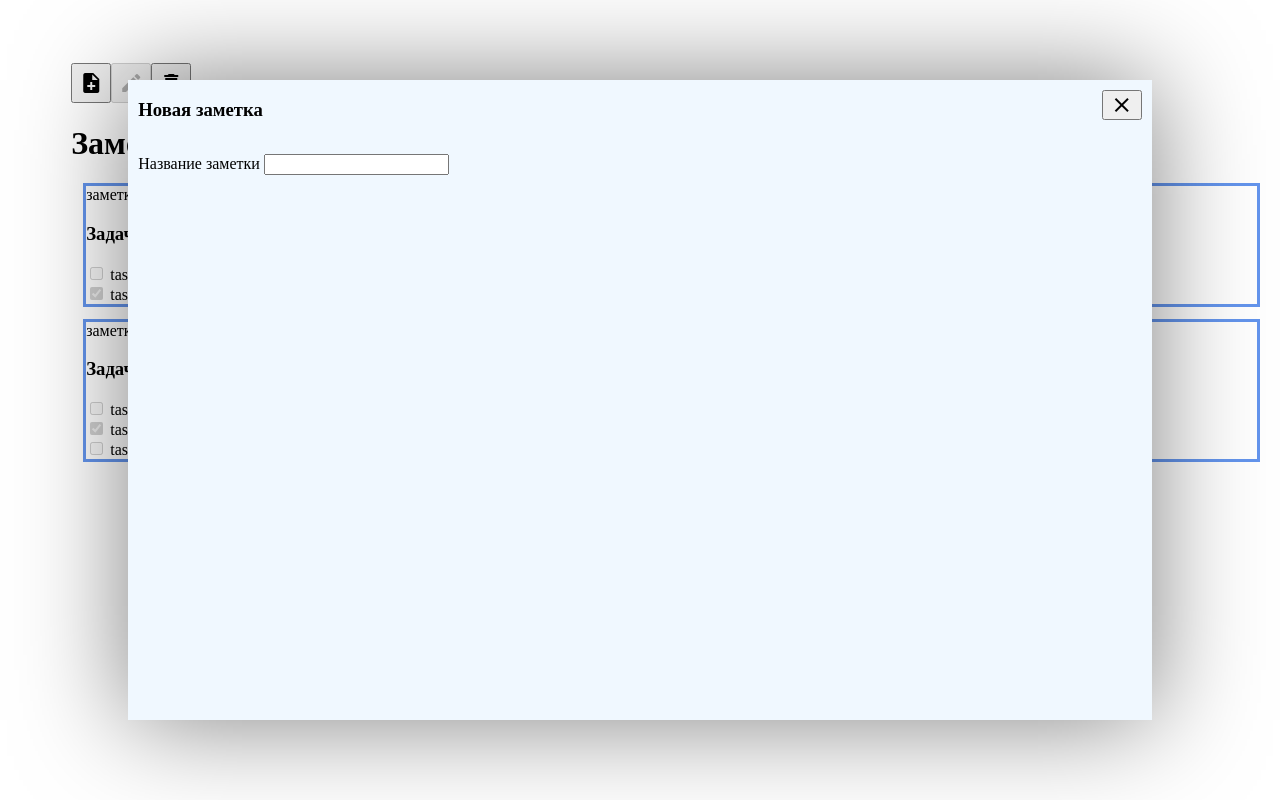
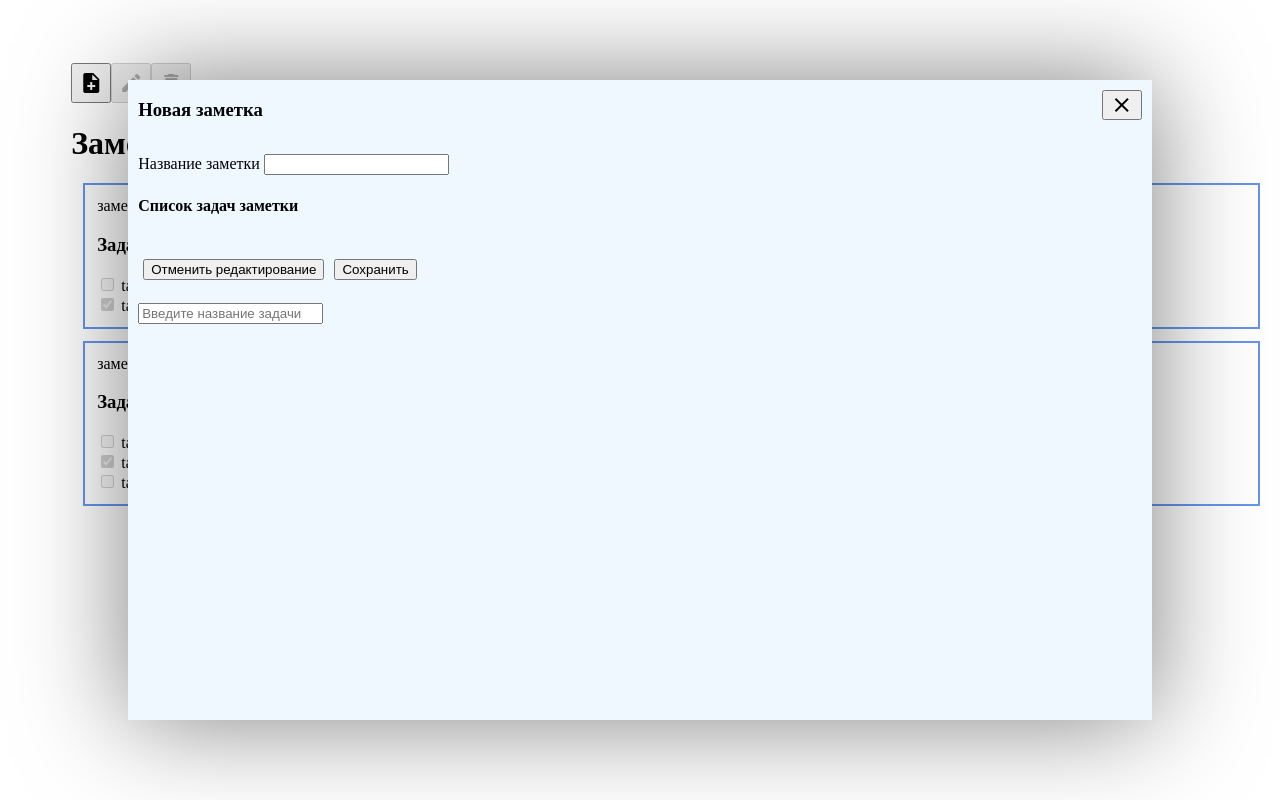
Before and after one commit to tamazyanarsen/vue-test, a Vue app: page / in a window 1280 px wide. Both pictures are taken after a click on the button "note_add". Built offline with nearby package versions, Linux system fonts and the light colour scheme.

Commit message:
добавление / удаление / редактирование заметок и задач к ним

```diff
--- a/src/App.vue
+++ b/src/App.vue
@@ -1,6 +1,6 @@
 <template>
     <div id="app">
-        <notes :notes="notes"/>
+        <notes :items="notes"/>
     </div>
 </template>
 
--- a/src/components/NoteEdit.vue
+++ b/src/components/NoteEdit.vue
@@ -5,31 +5,50 @@
         </template>
         <template v-slot:form>
             <div>
-                <form action=""
-                      @submit.prevent="onSubmit">
+                <form @submit.prevent="submitForm">
                     <label>
                         Название заметки
                         <input name="note_caption"
                                v-model="note.caption"/>
                     </label>
                     <div>
+                        <h4>Список задач заметки</h4>
                         <div v-for="todo in note.todoList"
                              :key="todo.id"
                              class="todo">
-                            <p>
+                            <br>
+                            <div>
                                 <label>
                                     <input type="checkbox"
                                            v-model="todo.done">
                                 </label>
                                 <label>
-                                    <input v-model="todo.text">
+                                    <input v-model="todo.text"
+                                           placeholder="Введите название задачи">
                                 </label>
-                                <button class="material-icons delete-todo"
-                                        @click="deleteTodo(todo.id)">close
-                                </button>
-                            </p>
+                                <div @click.prevent="deleteTodo(todo.id)"
+                                     class="delete-todo">
+                                    <span class="material-icons"
+                                          contenteditable="false">close</span>
+                                </div>
+                            </div>
                         </div>
                     </div>
+                    <br>
+                    <button type="button" class="form-button"
+                            @click.prevent="$emit('close')">Отменить редактирование
+                    </button>
+                    <button type="button" class="form-button"
+                            @click.prevent="submitForm">Сохранить
+                    </button>
+                </form>
+                <br>
+                <form @submit.prevent="addTodo">
+                    <label>
+                        <input name="new_todo"
+                               v-model="newTodo.text"
+                               placeholder="Введите название задачи">
+                    </label>
                 </form>
             </div>
         </template>
@@ -40,27 +59,46 @@
     import ModalWindow from "@/components/Dialog";
     import { notes } from "@/storage/NotesData";
     import { Note } from "@/models/Note";
+    import { Todo } from '@/models/Todo';
 
     export default {
         name: "NoteEdit",
         components: { ModalWindow },
+        data: function () {
+            return {
+                newTodo: new Todo(),
+                note: new Note()
+            };
+        },
         props: {
             noteId: String
+        },
+        beforeMount() {
+            this.note = this.noteId ? this.copyObject(notes.find(e => e.id === this.noteId)) : new Note();
         },
         computed: {
             title: function () {
                 return this.noteId ? 'Редактирование заметки' : 'Новая заметка';
             },
-            note: function () {
-                return notes.find(e => e.id === this.noteId) || new Note();
-            }
+            // note: function () {
+            //     // делаем копию, чтобы изменения сразу не отображались в компоненте для вывода списка заметок
+            //     return this.noteId ? this.copyObject(notes.find(e => e.id === this.noteId)) : new Note();
+            // }
         },
         methods: {
-            onSubmit: function () {
-
+            copyObject(obj) {
+                return JSON.parse(JSON.stringify(obj));
+            },
+            submitForm() {
+                notes.splice(notes.findIndex(e => e.id === this.note.id), 1, this.note);
+                this.$emit('close');
             },
             deleteTodo(todoId) {
                 this.note.todoList.splice(this.note.todoList.findIndex(e => e.id === todoId), 1);
+            },
+            addTodo() {
+                this.note.todoList.push(this.newTodo);
+                this.newTodo = new Todo();
             }
         }
     }
@@ -71,8 +109,21 @@
         width: 20%;
     }
 
+    .todo:hover .delete-todo {
+        display: inline-block;
+    }
+
     .delete-todo {
         float: right;
-        font-size: 10px;
+        display: none;
+    }
+
+    .delete-todo .material-icons {
+        font-size: 15px;
+        cursor: default;
+    }
+
+    .form-button {
+        margin: 5px;
     }
 </style>
--- a/src/components/Notes.vue
+++ b/src/components/Notes.vue
@@ -9,11 +9,12 @@
                     @click="editNote(selectedNoteId)">edit
             </button>
             <button class="material-icons"
+                    :disabled="!selectedNoteId"
                     @click="deleteNote">delete
             </button>
         </div>
         <h1>Заметки</h1>
-        <list :items="notes">
+        <list :items="items">
             <template v-slot:item-template="note">
                 <div class="note"
                      :class="{'note-selected': note.item.id === selectedNoteId}"
@@ -44,6 +45,7 @@
 <script>
     import NoteEdit from "@/components/NoteEdit";
     import List from "@/components/List";
+    import { notes } from '../storage/NotesData';
 
     export default {
         name: 'Notes',
@@ -55,7 +57,7 @@
             };
         },
         props: {
-            notes: Array
+            items: Array
         },
         methods: {
             selectNote(note) {
@@ -66,7 +68,8 @@
                 this.noteEditVisible = true;
             },
             deleteNote() {
-
+                notes.splice(notes.findIndex(e => e.id === this.selectedNoteId), 1);
+                this.selectedNoteId = null;
             }
         }
     }
@@ -78,11 +81,12 @@
     }
 
     .note {
-        border: cornflowerblue solid 3px;
+        border: cornflowerblue solid 2px;
         margin: 1%;
+        padding: 1%;
     }
 
     .note-selected {
-        border: brown solid 3px;
+        border: brown solid 4px;
     }
 </style>
```
